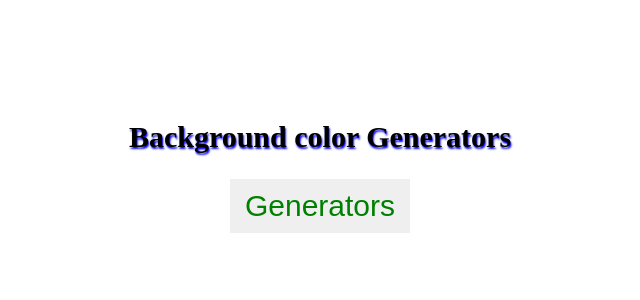
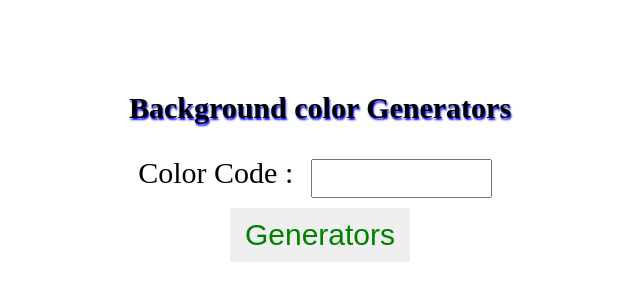
Before and after one commit to mostofakamalpassa/backgroundColorGenerators, a plain HTML site: page index.html in a window 1280 px wide. Shown: the part 236-536 px from the top of the page, without its empty margins (320-960 px from the left). Drawn offline with Linux system fonts and the light colour scheme.

Commit message:
color code and input value

```diff
--- a/css/style.css
+++ b/css/style.css
@@ -35,3 +35,21 @@ button.generator-center:hover {
     background: blue;
     color: #fff;
 }
+
+.px{
+    padding:0 10px;
+}
+
+.py{
+    padding: 10px 0;
+}
+.d-block{
+    display: block;
+}
+
+.mx{
+    margin: 0 auto;
+}
+.my{
+    margin: 10px;
+}
--- a/index.html
+++ b/index.html
@@ -13,6 +13,7 @@
 
     <main class="main">
         <h2 class="text-center text-shadow font-size-3">Background color Generators</h2>
+        <label class="d-block font-size-3" for="colorCode">Color Code : <input class="py  mx my" type="text" value=""></label>
         <button class="generator-center font-size-3 pointer" id="change-btn">Generators</button>
     </main>
 
```
Also changed, not shown: js/app.js (line endings or trailing spaces).
